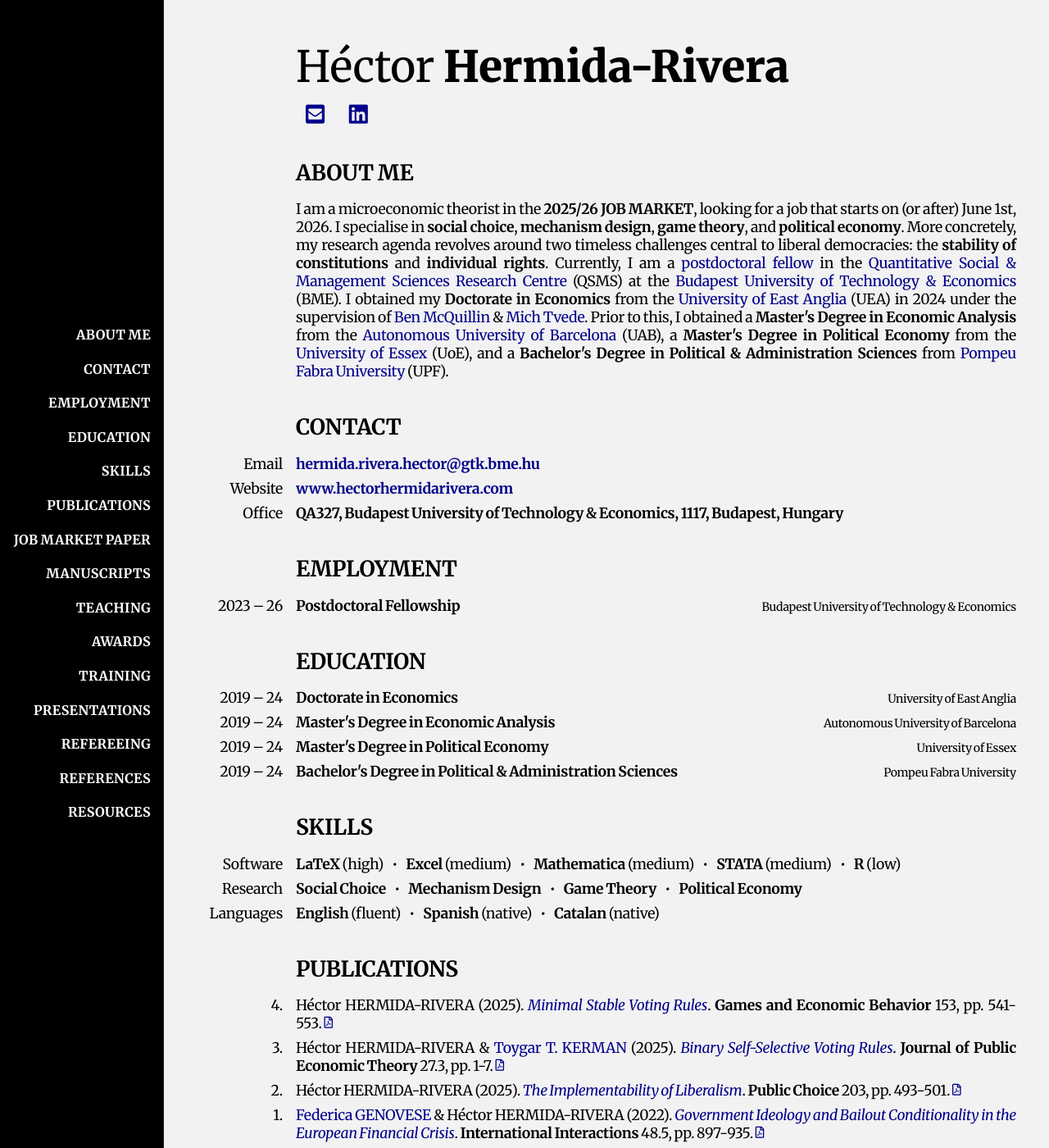
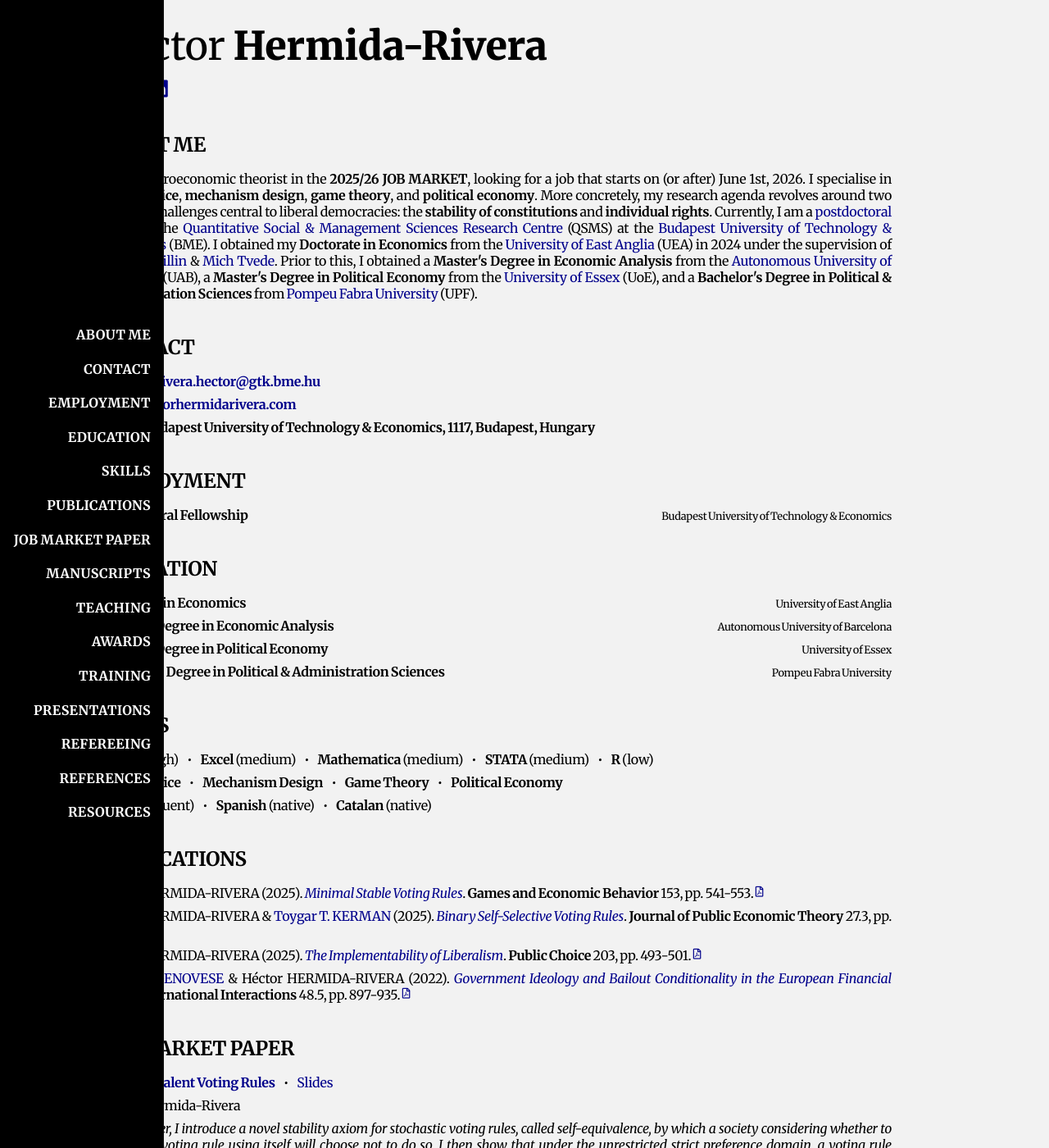
Before and after one commit to HectorHermidaRivera/hectorhermidarivera.github.io, a Jekyll site: the page built from index.md, in a window 1280 px wide and 1400 px high. Shown: the whole window at 82% size. Built offline with Jekyll 4.4.1, drawn with Linux system fonts in a browser that asks for light colours; a style sheet for code colours, icons or effects is not loaded.

Commit message:
Update default.html

```diff
--- a/_layouts/default.html
+++ b/_layouts/default.html
@@ -59,15 +59,6 @@
       line-height: 1.6;
     }
     .sidebar a:hover { color: #dddddd; }
-
-    /* --- Main content --- */
-    .content {
-      margin-left: 200px;
-      padding: 20px 40px 80px 40px;
-      box-sizing: border-box;
-      font-size: 1.1em;
-      background-color: #f2f2f2;
-    }
 
     /* --- Main name --- */
     .main-name {
```
